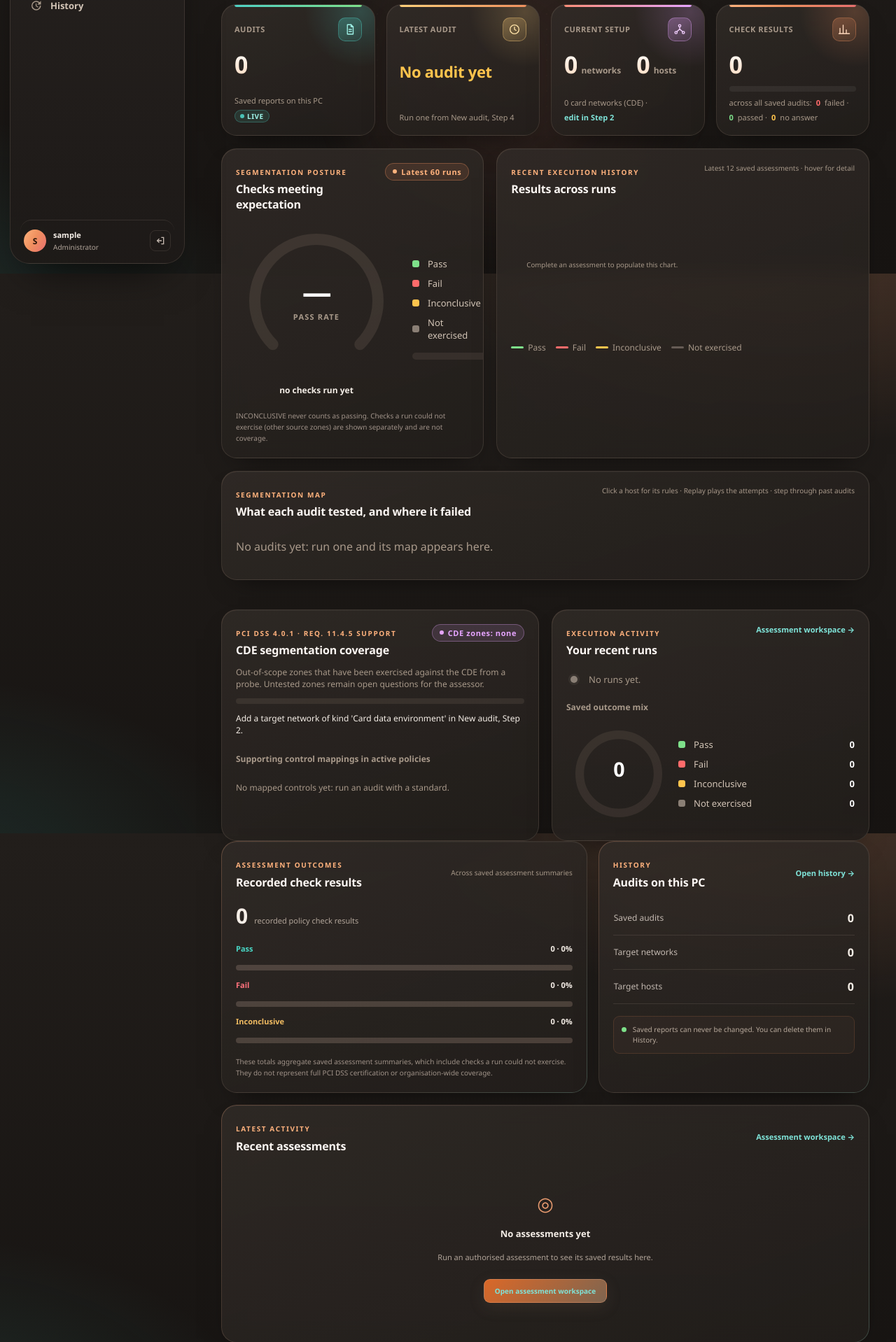
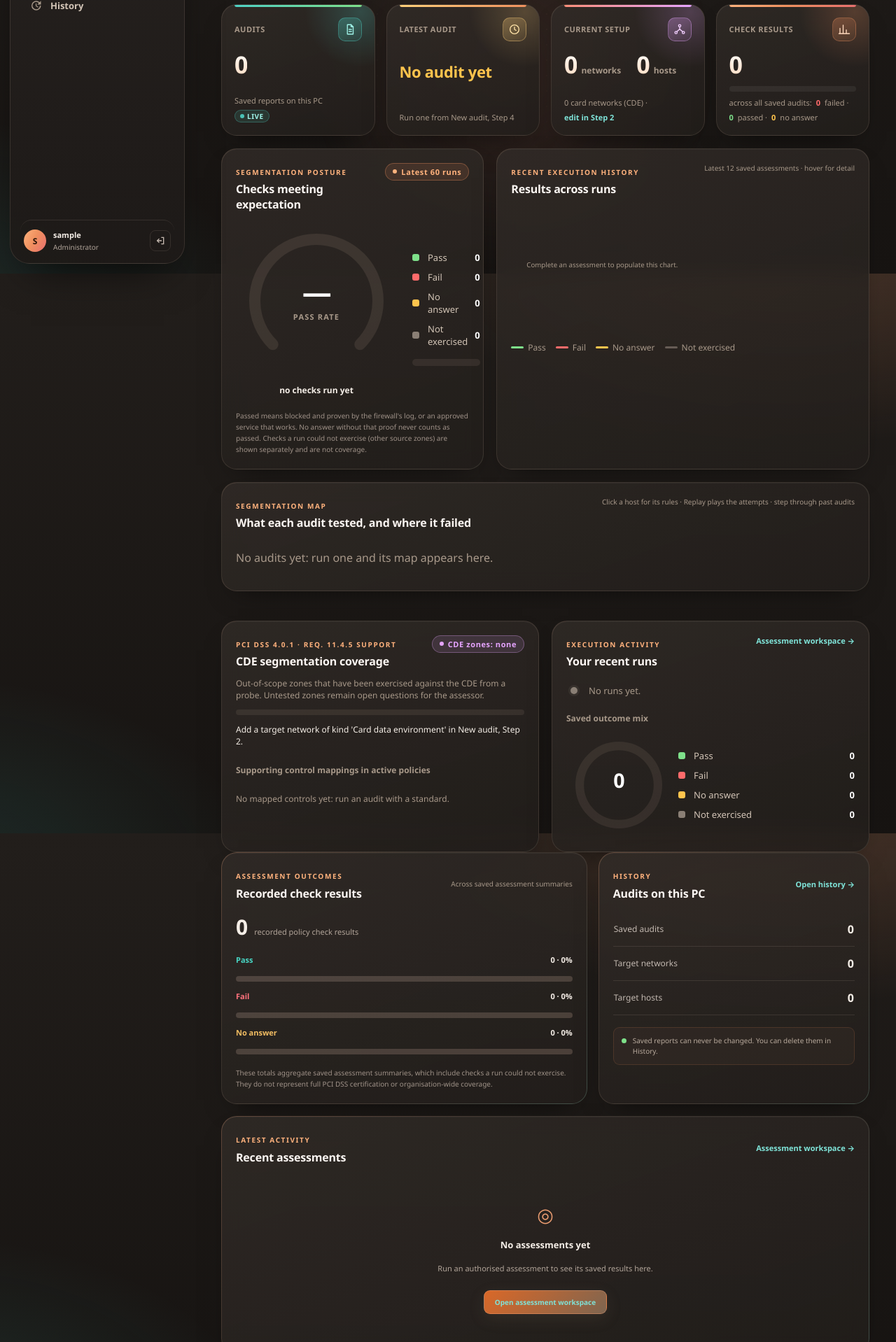
Before and after one commit to MMoizSiddiqui/SegCheck, a Flask app: page / in a window 1280 px wide. Shown: the part 409-2327 px from the top of the page at 70% size. Run offline with Flask 3, Linux system fonts and the light colour scheme; the visitor is signed in with stand-in values (Sample User, id 1); data that the repository does not hold is empty; parts of the project's set-up code (start-up, migrations or seed data) failed here and were passed over; some libraries are stand-ins or nearby versions.

Commit message:
README tour with real screenshots; dashboard counts checks the way reports do
- docs/screenshots: 13 screenshots from a real lab run (find the hole, name the
  firewall rule, verdict per standard, fix, retest, compare: FIXED)
- README: hero image, step-by-step tour, more-screenshots grid, real clone URL
- Dashboard: a block proven by the firewall log now counts as passed (it was
  counted as "no answer"), a logged pass or a silent approved flow as failed,
  matching the report; "Inconclusive" labels renamed "No answer"
- Test for the outcome counting; 608 passed on Windows, 625 on Linux

Co-Authored-By: Claude Opus 5.5 <noreply@anthropic.com>

```diff
--- a/segcheck_web/routes/dashboard.py
+++ b/segcheck_web/routes/dashboard.py
@@ -10,7 +10,7 @@ from ..services.environment import settings
 from ..models.jobs import AssessmentJob
 from ..models import utc_now
 from ..services.assessment_jobs import expire_stale_jobs
-from ..services.insights import build_insights
+from ..services.insights import assessment_breakdown, build_insights
 
 
 dashboard_bp = Blueprint("dashboard", __name__)
@@ -21,16 +21,23 @@ def _count(query):
     return query.scalar() or 0
 
 
+def result_totals():
+    """Checks across every saved audit, counted the way each report counts them
+    (a block proven by the firewall log is passed, not "no answer")."""
+    totals = {"total": 0, "pass": 0, "fail": 0, "inconclusive": 0}
+    for (report,) in db.session.query(Assessment.report).yield_per(50):
+        counts = assessment_breakdown(report if isinstance(report, dict) else {})
+        for key in ("pass", "fail", "inconclusive"):
+            totals[key] += counts[key]
+    totals["total"] = totals["pass"] + totals["fail"] + totals["inconclusive"]
+    return totals
+
+
 @dashboard_bp.get("/api/dashboard")
 @login_required
 def live_snapshot():
     expire_stale_jobs()
-    totals = {"total": 0, "pass": 0, "fail": 0, "inconclusive": 0}
-    for (summary,) in db.session.query(Assessment.summary).yield_per(200):
-        for key in totals:
-            value = summary.get(key, 0) if isinstance(summary, dict) else 0
-            if isinstance(value, int) and not isinstance(value, bool) and value >= 0:
-                totals[key] += value
+    totals = result_totals()
     recent = db.session.query(Assessment.id, Assessment.summary, Assessment.created_at).order_by(Assessment.id.desc()).limit(12).all()
     _, environment = settings()
     zones = db.session.query(Zone.zone_key, Zone.name, func.count(Asset.id)).outerjoin(Asset, (Asset.zone_id == Zone.id) & ~Asset.name.endswith(" interface")).group_by(Zone.id).order_by(Zone.id).limit(12).all()
@@ -84,24 +91,6 @@ def overview():
     zone_total = _count(db.session.query(func.count(Zone.id)))
     asset_total = _count(db.session.query(func.count(Asset.id)).filter(~Asset.name.endswith(" interface")))
 
-    result_totals = {
-        "total": 0,
-        "pass": 0,
-        "fail": 0,
-        "inconclusive": 0,
-    }
-
-    # Summaries are small, persisted assessment aggregates. The full report
-    # is deliberately not loaded for dashboard-wide totals.
-    for (summary,) in db.session.query(Assessment.summary).all():
-        if not isinstance(summary, dict):
-            continue
-
-        for key in result_totals:
-            value = summary.get(key, 0)
-            if isinstance(value, int) and not isinstance(value, bool) and value >= 0:
-                result_totals[key] += value
-
     recent_assessments = (
         db.session.query(Assessment)
         .order_by(Assessment.created_at.desc(), Assessment.id.desc())
@@ -135,7 +124,7 @@ def overview():
         assessment_total=assessment_total,
         zone_total=zone_total,
         asset_total=asset_total,
-        result_totals=result_totals,
+        result_totals=result_totals(),
         recent_assessments=recent_assessments,
         environment=settings()[1],
     )
--- a/segcheck_web/services/insights.py
+++ b/segcheck_web/services/insights.py
@@ -13,6 +13,7 @@ from datetime import datetime, timezone
 from segcheck_web.extensions import db
 from segcheck_web.models import Assessment, Policy, PolicyVersion
 from segcheck_web.models.jobs import AssessmentJob
+from segcheck_web.services.report_analysis import _evidence_by_check, _evidence_state
 
 RESULT_KEYS = ("pass", "fail", "inconclusive")
 MAX_REPORTS = 60
@@ -45,12 +46,40 @@ def _duration_ms(report):
         return None
 
 
+def outcome(result, evidence):
+    """One check's outcome in the report's own words ("pass", "fail" or "inconclusive").
+
+    Same rules as the report's rule cards: a block the firewall logged for every attempt
+    is passed (proven); a firewall-logged pass, or an approved flow that did not answer, is
+    failed; silence without that proof stays inconclusive ("No answer: not proven").
+    """
+    raw = str(result.get("result", "")).upper()
+    expected = result.get("expected")
+    state = _evidence_state((evidence or {}).get(result.get("check_id"), {}))
+    if raw == "FAIL":
+        return "fail"
+    if raw == "PASS":
+        return "pass"
+    if raw != "INCONCLUSIVE":
+        return None
+    if expected == "allow":
+        return "fail"
+    if expected == "deny" and state == "passed":
+        return "fail"
+    if expected == "deny" and state == "corroborated":
+        return "pass"
+    return "inconclusive"
+
+
 def assessment_breakdown(report):
     """Split one report into exercised outcomes and not-exercised checks."""
     evaluated, skipped = _scope(report)
     counts = {key: 0 for key in RESULT_KEYS}
     counts["not_exercised"] = 0
-    results = report.get("results", []) if isinstance(report, dict) else []
+    if not isinstance(report, dict):
+        return counts
+    evidence = _evidence_by_check(report)
+    results = report.get("results", [])
     for result in results if isinstance(results, list) else []:
         if not isinstance(result, dict):
             continue
@@ -58,7 +87,7 @@ def assessment_breakdown(report):
         if check_id in skipped or (evaluated is not None and check_id not in evaluated):
             counts["not_exercised"] += 1
             continue
-        key = str(result.get("result", "")).lower()
+        key = outcome(result, evidence)
         if key in RESULT_KEYS:
             counts[key] += 1
     return counts
@@ -99,6 +128,7 @@ def build_insights(environment, actor_id=None):
             "url": f"/assessments/{record.id}",
         })
         # Latest observation per exact check path (records are newest first).
+        evidence = _evidence_by_check(report)
         for result in report.get("results", []) if isinstance(report.get("results"), list) else []:
             if not isinstance(result, dict):
                 continue
@@ -120,7 +150,7 @@ def build_insights(environment, actor_id=None):
             if path_key in edge["_seen"]:
                 continue
             edge["_seen"].add(path_key)
-            key = str(result.get("result", "")).lower()
+            key = outcome(result, evidence)
             if key in RESULT_KEYS:
                 edge[key] += 1
             if roles.get(destination) == "cde":
--- a/segcheck_web/static/js/dashboard-live.js
+++ b/segcheck_web/static/js/dashboard-live.js
@@ -7,7 +7,7 @@
   const svg = (...args) => UI.svg(...args);
   const el = (...args) => UI.el(...args);
   const KEYS = ["pass", "fail", "inconclusive", "not_exercised"];
-  const LABEL = { pass: "Pass", fail: "Fail", inconclusive: "Inconclusive", not_exercised: "Not exercised" };
+  const LABEL = { pass: "Pass", fail: "Fail", inconclusive: "No answer", not_exercised: "Not exercised" };
   const signatures = {};
   const tooltip = document.querySelector("#viz-tooltip");
   /* Run after layout; falls back to a timer because rAF pauses in hidden tabs. */
@@ -132,7 +132,7 @@
         y -= height;
       }
       const when = run.created_at ? new Date(run.created_at).toLocaleString() : "";
-      tip(group, `#${run.id} · ${run.policy}\n${run.source_zone} · ${when}\nPass ${run.breakdown.pass} · Fail ${run.breakdown.fail} · Inconclusive ${run.breakdown.inconclusive} · Not exercised ${run.breakdown.not_exercised}${run.duration_ms != null ? ` · ${run.duration_ms} ms` : ""}`);
+      tip(group, `#${run.id} · ${run.policy}\n${run.source_zone} · ${when}\nPass ${run.breakdown.pass} · Fail ${run.breakdown.fail} · No answer ${run.breakdown.inconclusive} · Not exercised ${run.breakdown.not_exercised}${run.duration_ms != null ? ` · ${run.duration_ms} ms` : ""}`);
       chart.append(group);
       chart.append(svg("text", { x: x + barWidth / 2, y: bottom + 20, "text-anchor": "middle", class: "axis-text" }, `#${run.id}`));
     });
--- a/segcheck_web/templates/dashboard/index.html
+++ b/segcheck_web/templates/dashboard/index.html
@@ -102,13 +102,13 @@
                     <p class="muted small">Complete an authorised assessment to measure posture.</p>
                 </div>
             </div>
-            <p class="panel-note">INCONCLUSIVE never counts as passing. Checks a run could not exercise (other source zones) are shown separately and are not coverage.</p>
+            <p class="panel-note">Passed means blocked and proven by the firewall's log, or an approved service that works. No answer without that proof never counts as passed. Checks a run could not exercise (other source zones) are shown separately and are not coverage.</p>
         </article>
 
         <article class="viz-card span-7" aria-labelledby="history-title">
             <div class="viz-head"><div><span class="section-kicker">RECENT EXECUTION HISTORY</span><h2 id="history-title">Results across runs</h2></div><span class="panel-caption">Latest 12 saved assessments · hover for detail</span></div>
             <svg id="assessment-trend" viewBox="0 0 660 250" role="img" aria-label="Saved result counts by assessment"><text x="30" y="120" class="chart-empty">Complete an assessment to populate this chart.</text></svg>
-            <div class="topo-legend"><span><i class="l-pass"></i>Pass</span><span><i class="l-fail"></i>Fail</span><span><i class="l-inc"></i>Inconclusive</span><span><i class="l-planned"></i>Not exercised</span></div>
+            <div class="topo-legend"><span><i class="l-pass"></i>Pass</span><span><i class="l-fail"></i>Fail</span><span><i class="l-inc"></i>No answer</span><span><i class="l-planned"></i>Not exercised</span></div>
         </article>
 
         <article class="viz-card span-12 topology-panel" aria-labelledby="topology-title">
@@ -156,7 +156,7 @@
             {% for key, label in [
                 ('pass', 'Pass'),
                 ('fail', 'Fail'),
-                ('inconclusive', 'Inconclusive')
+                ('inconclusive', 'No answer')
             ] %}
                 {% set value = result_totals[key] %}
                 {% set percentage = ((value * 100 / result_count)|round(1)) if result_count else 0 %}
```
Also changed, not shown: docs/VERIFICATION.md (+2 -2 lines), tests/test_insights_and_ui.py (+20 -0 lines), README.md, 13 other files.
